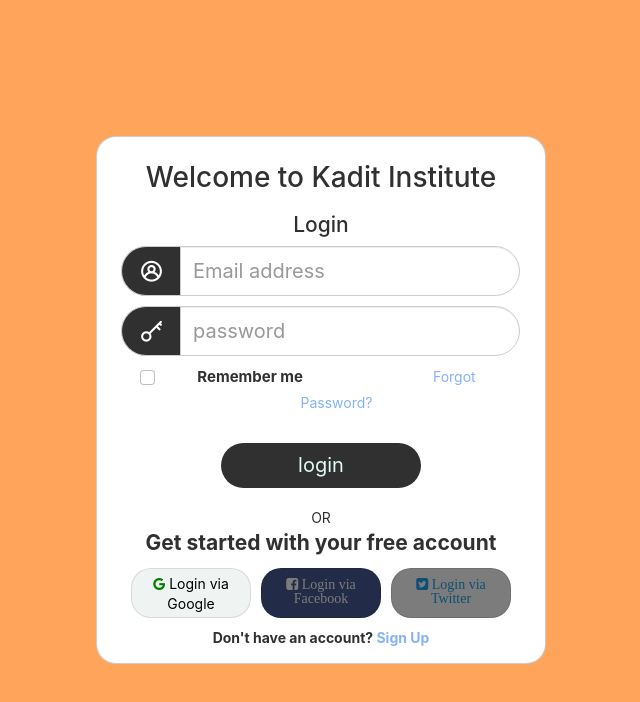
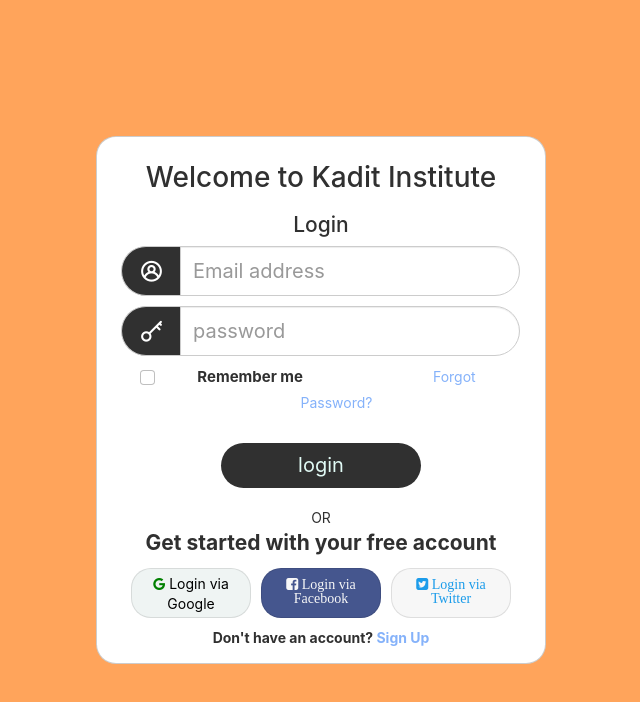
Before and after one commit to Vishwa1418/Back-end-Pillars, a React (Create React App) app: page /login in a window 1280 px wide. Shown: the top 702 px of the page, without its empty margins (319-959 px from the left). Built offline with nearby package versions, Linux system fonts and the light colour scheme.

Commit message:
updated files

```diff
--- a/src/pages/Loginpage.js
+++ b/src/pages/Loginpage.js
@@ -1,6 +1,6 @@
 import React, { useState } from 'react';
 import { Link, useNavigate } from 'react-router-dom';
-import { googleSignIn, facebookSignIn} from './firebase';
+import { googleSignIn, facebookSignIn, twitterSignIn} from './firebase';
 import { Login } from './API';
 function Loginpage() {
 
@@ -69,9 +69,9 @@ function Loginpage() {
                     <p className='p1f1'>Get started with your free account</p>
 
                 <div className='Socialmediapage'>
-                    <button type="button" className="Socialmediabutton" onClick={() => { googleSignIn().then(() => navigate('/password'))}}><i className="fa fa-google" style={{color:"green"}}></i> Login via Google</button><br></br><br></br>
-                    <button type="button" className="Socialmediabutton facebook" onClick={() => { facebookSignIn().then(() => navigate('/password'))}} disabled><i className="fa fa-facebook-square"> Login via Facebook</i></button><br></br><br></br>
-                    <button type="button" className="Socialmediabutton twitter" disabled><i className="fa fa-twitter-square"> Login via Twitter</i></button>
+                    <button type="button" className="Socialmediabutton" onClick={() => { googleSignIn().then(() => navigate('/password')).catch(err => {console.error(err)})}}><i className="fa fa-google" style={{color:"green"}}></i> Login via Google</button><br></br><br></br>
+                    <button type="button" className="Socialmediabutton facebook" onClick={() => { facebookSignIn().then(() => navigate('/password')).catch(err => {console.error(err)})}}><i className="fa fa-facebook-square"> Login via Facebook</i></button><br></br><br></br>
+                    <button type="button" className="Socialmediabutton twitter" onClick={() => { twitterSignIn().then(() => {navigate('/password')}).catch(err => {console.error(err)})}}><i className="fa fa-twitter-square"> Login via Twitter</i></button>
                 </div>
 
                     <p className='p1f2'>Don't have an account? <Link to="/signup" className='signup'>Sign Up</Link></p>
--- a/src/pages/firebase.js
+++ b/src/pages/firebase.js
@@ -1,6 +1,6 @@
 import { initializeApp } from "firebase/app";
 import {getDownloadURL, getStorage, ref, uploadString} from "firebase/storage"
-import { getAuth, GoogleAuthProvider, FacebookAuthProvider, signInWithPopup } from "firebase/auth"
+import { getAuth, GoogleAuthProvider, FacebookAuthProvider, signInWithPopup, TwitterAuthProvider } from "firebase/auth"
 
 const firebaseConfig = {
     apiKey: "AIzaSyApc4PpQ096yeuaxcmWrq_AXaEuIHvQrXY",
@@ -43,3 +43,14 @@ export const facebookSignIn = async () => {
   console.log(res)
   return true
 }
+
+export const twitterSignIn = async () => {
+  const provider = new TwitterAuthProvider()
+  const res = await signInWithPopup(auth,provider)
+  console.log(res)
+  const {displayName,email,photoURL} = res.user
+  // console.log({displayName,email,photoURL})
+  const userdata = {username:displayName,email,role:"Student",image:photoURL}
+  sessionStorage.setItem('userdata',JSON.stringify(userdata))
+  return true
+}
```
